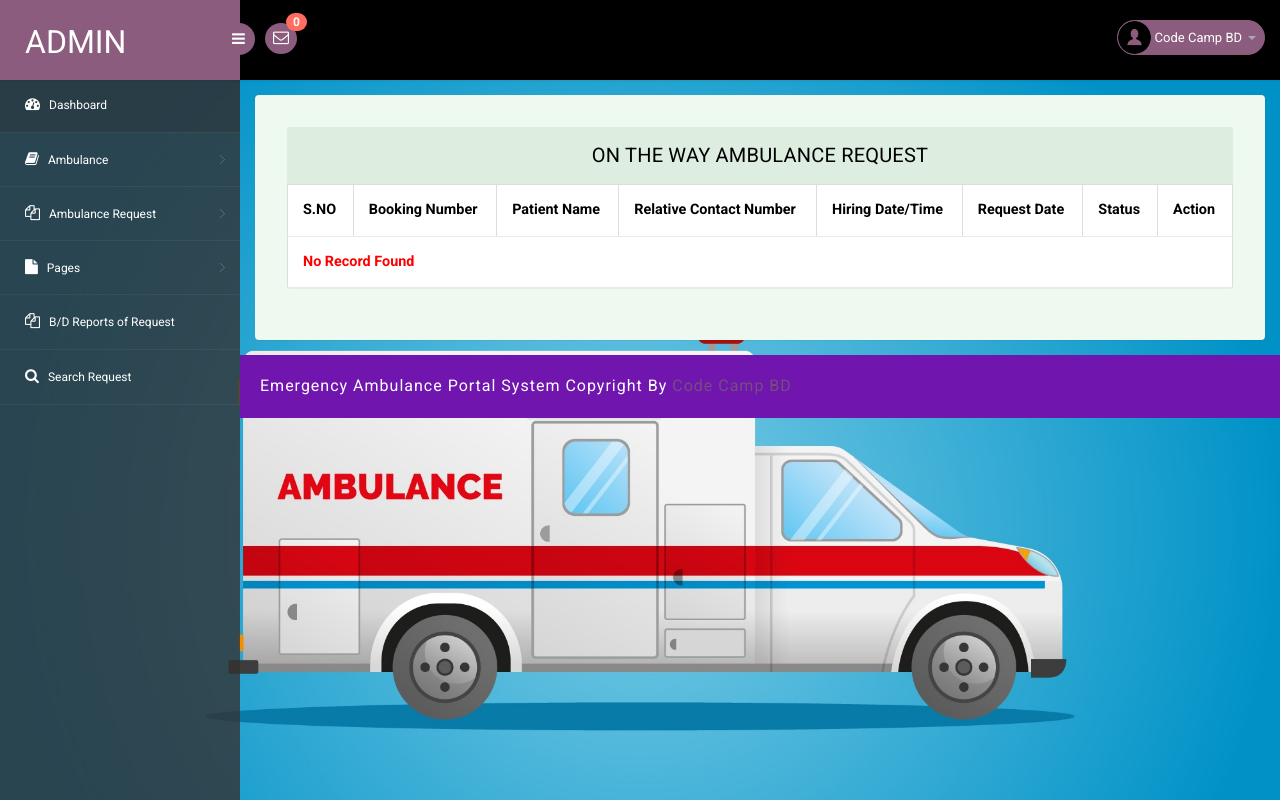
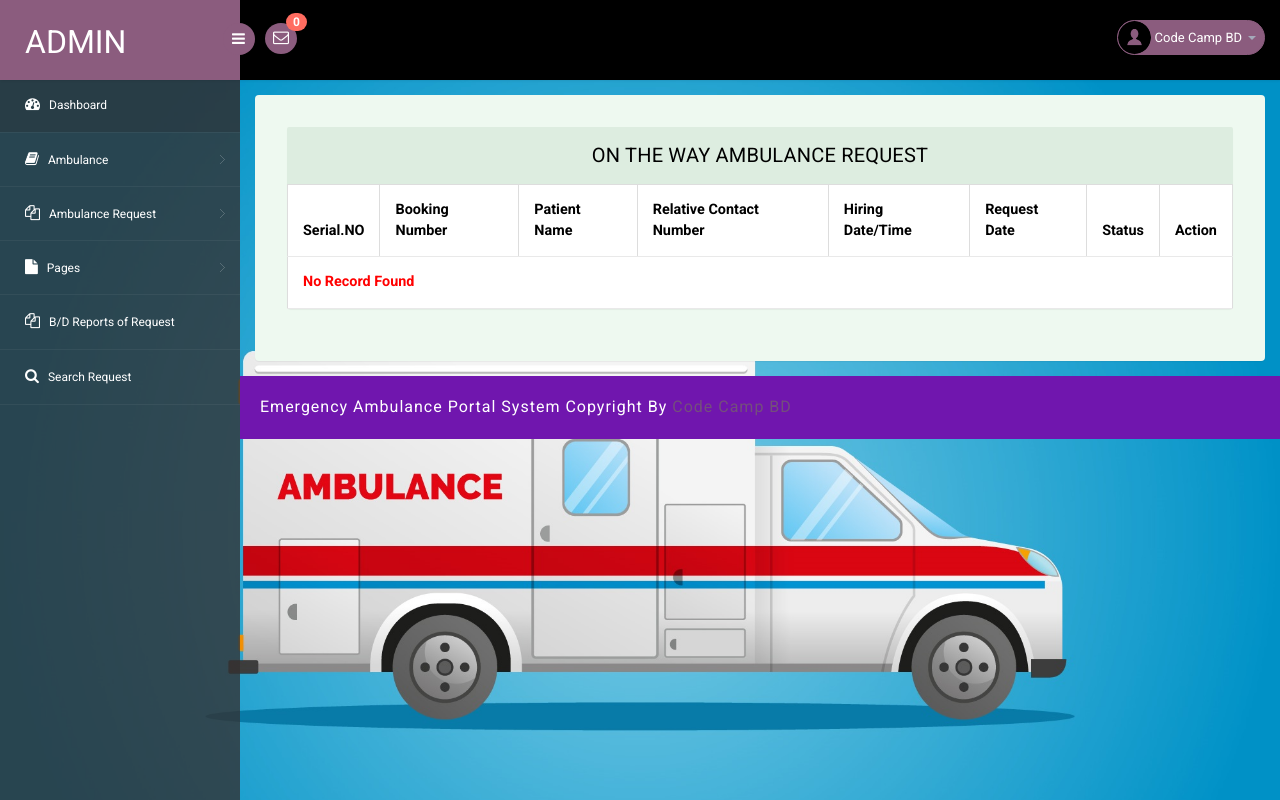
Before and after one commit to CodingABoveHEAd/ISD-project-repo, a PHP site: page /admin/ontheway-ambulance-request.php in a window 1280 px wide. Run offline with PHP 8.4, Linux system fonts and the light colour scheme; a user stored in the database is signed in; data comes from the database, SQL or seed files in the repository; lists and menus that the app fills with data are empty.

Commit message:
fixed issue to show the serial number correctly

```diff
--- a/admin/ontheway-ambulance-request.php
+++ b/admin/ontheway-ambulance-request.php
@@ -48,7 +48,7 @@ if (strlen($_SESSION['eahpaid']==0)) {
       <table class="table table-bordered">
         <thead>
           <tr>
-            <th data-breakpoints="xs">S.NO</th>
+            <th data-breakpoints="xs">Serial.NO</th>
             <th>Booking Number</th>
             <th>Patient Name</th>
             <th>Relative Contact Number</th>
```
